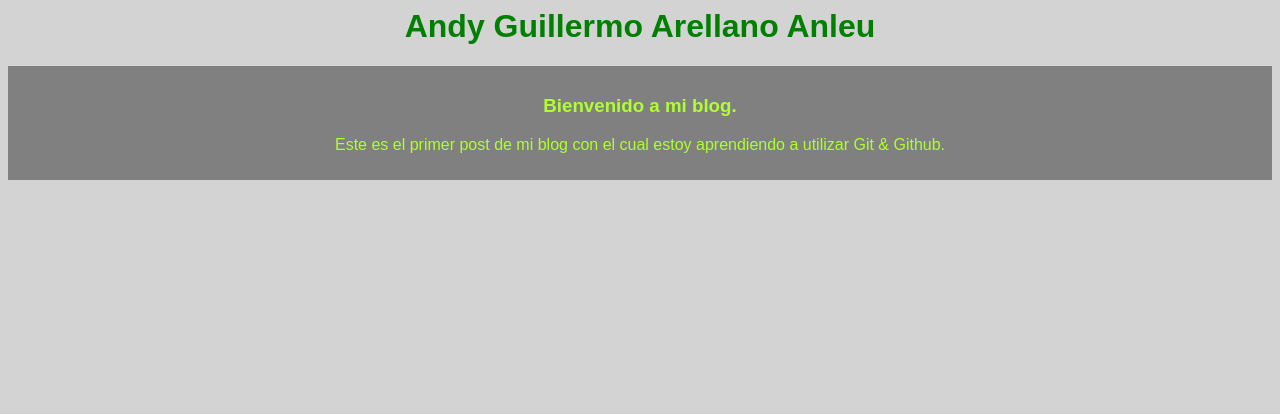
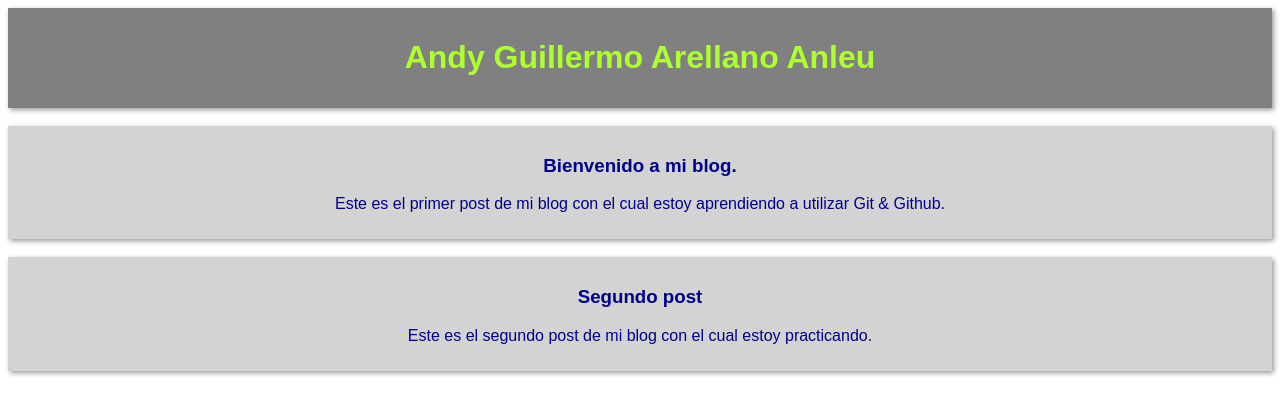
Before and after one commit to Anduriz/blog, a plain HTML site: page index.html in a window 1280 px wide. Drawn offline with Linux system fonts and the light colour scheme.

Commit message:
Este es el segundo post de mi blog.

```diff
--- a/css/estilos.css
+++ b/css/estilos.css
@@ -2,12 +2,20 @@ body{
     text-align: center;
     font-family: arial;
     color: green;
-    background-color: lightgray;
 }
 
-#container{
+#header{
     background-color: gray;
     color: greenyellow;
     padding-top: 10px;
     padding-bottom: 10px;
+    box-shadow: 2px 2px 5px #999;
 }
+
+#container{
+    background-color: lightgray;
+    color: darkblue;
+    padding-top: 10px;
+    padding-bottom: 10px;
+    box-shadow: 2px 2px 5px #999;
+}
--- a/index.html
+++ b/index.html
@@ -4,12 +4,18 @@
     <link rel="stylesheet" href="css/estilos.css">
 </head>
 <body>
-    <h1>Andy Guillermo Arellano Anleu</h1>
+    <div id="header">
+        <h1>Andy Guillermo Arellano Anleu</h1>
+    </div>
+    <br>
     <div id="container">
-        <div id="cabecera">
-            <h3>Bienvenido a mi blog.</h3>
-        </div>
+        <h3>Bienvenido a mi blog.</h3>
         <p>Este es el primer post de mi blog con el cual estoy aprendiendo a utilizar Git & Github.</p>
+    </div>
+    <br>
+    <div id="container">
+        <h3>Segundo post</h3>
+        <p>Este es el segundo post de mi blog con el cual estoy practicando.</p>
     </div>
 </body>
 </html>
```
